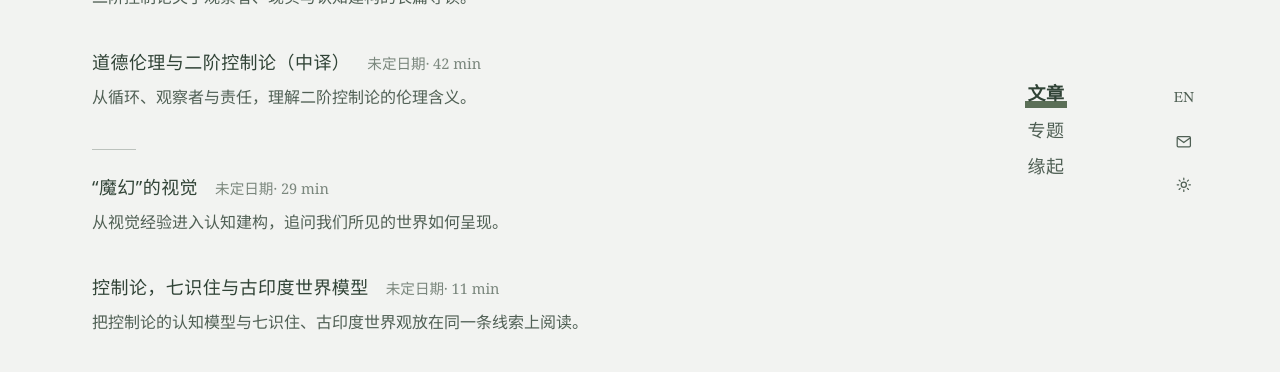
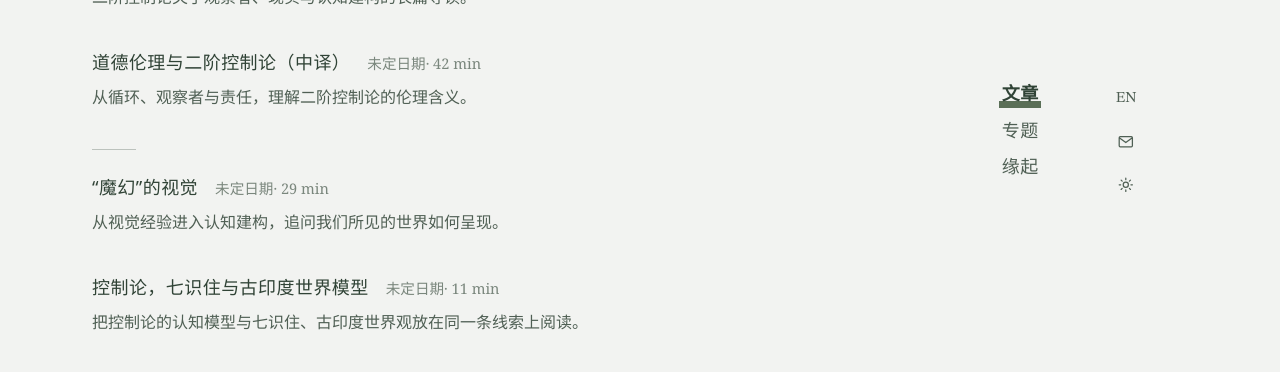
Before and after one commit to Paravihara/Paravihara.github.io, an Astro site: page / in a window 1280 px wide. Shown: the part 428-800 px from the top of the page. Built offline with nearby package versions, Linux system fonts and the light colour scheme; Astro itself is replaced by a stand-in of ours.

Commit message:
Update site.css

```diff
--- a/src/styles/site.css
+++ b/src/styles/site.css
@@ -98,10 +98,11 @@ button { font: inherit; }
   top: 5rem;
   right: max(5rem, calc(50vw - 35rem));
   display: grid;
-  grid-template-columns: minmax(0, 1fr) auto;
+  grid-template-columns: max-content max-content;
   grid-template-rows: auto auto;
   column-gap: 1.25rem;
   row-gap: 2.25rem;
+  justify-content: center;
   width: 16rem;
   z-index: 10;
 }
@@ -202,7 +203,7 @@ button { font: inherit; }
     box-shadow: 0 .35rem .8rem rgb(42 57 45 / .18), inset 0 1px 0 rgb(255 255 255 / .35);
   }
 }
-.site-nav { display: flex; grid-column: 1; grid-row: 2; width: 100%; flex-direction: column; align-items: center; gap: .6rem; }
+.site-nav { display: flex; grid-column: 1; grid-row: 2; width: auto; flex-direction: column; align-items: center; gap: .6rem; }
 .site-nav a {
   position: relative;
   isolation: isolate;
@@ -316,7 +317,7 @@ html[lang='en'] body { font-variant-numeric: lining-nums proportional-nums; }
   .site-title__cjk::after { display: inline-block; margin-inline: .45rem; color: var(--faint); content: '|'; font-family: var(--latin); font-size: 1.35rem; font-weight: 500; }
   .site-title__latin { order: 2; font-size: 1.35rem; }
   .site-title:focus-visible { padding: 0 .25rem; transform: none; }
-  .site-nav { grid-column: auto; grid-row: auto; flex-direction: row; justify-content: center; gap: 1.25rem; }
+  .site-nav { grid-column: auto; grid-row: auto; width: 100%; flex-direction: row; justify-content: center; gap: 1.25rem; }
   .site-aside__bottom { grid-column: auto; grid-row: auto; width: 100%; margin-top: 0; }
   .site-tools { width: 100%; grid-template-columns: repeat(3, 2rem); grid-template-rows: none; margin-bottom: 0; }
   .post-card { margin-bottom: 1.375rem; }
```
